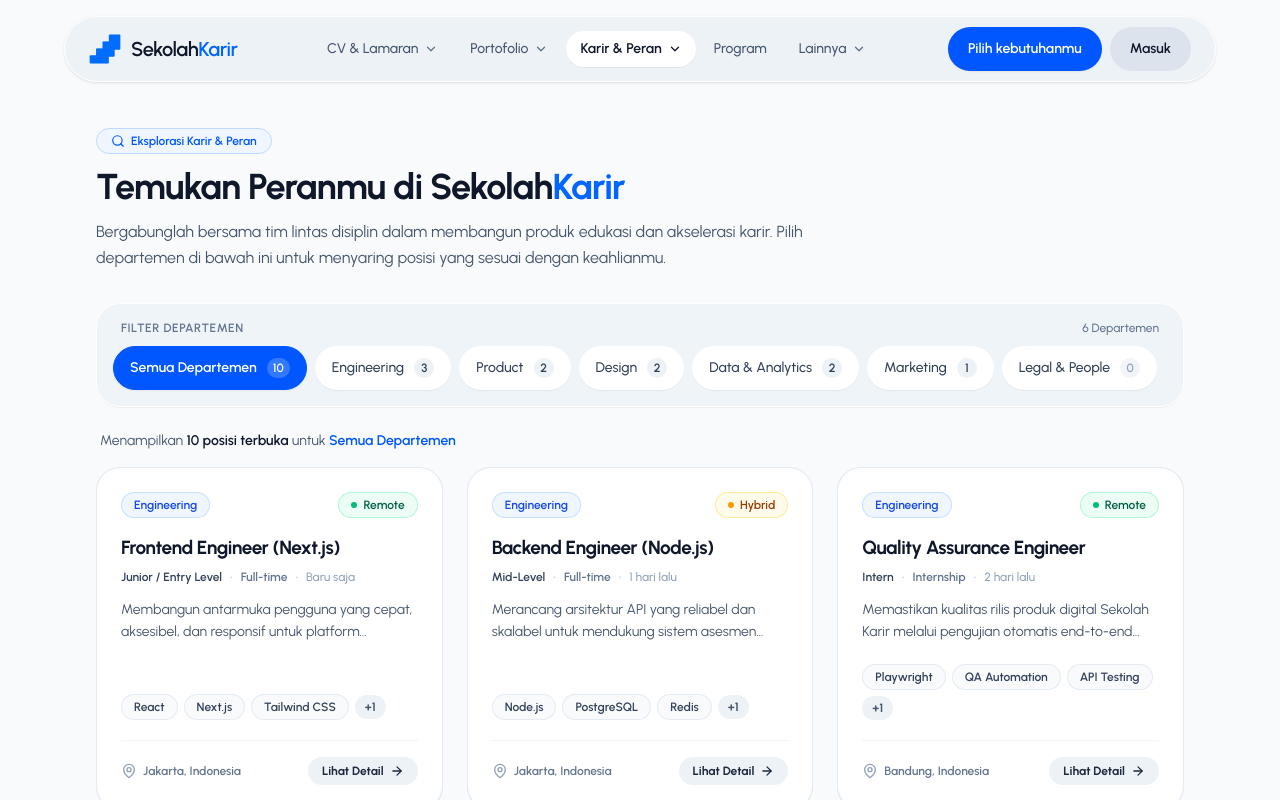
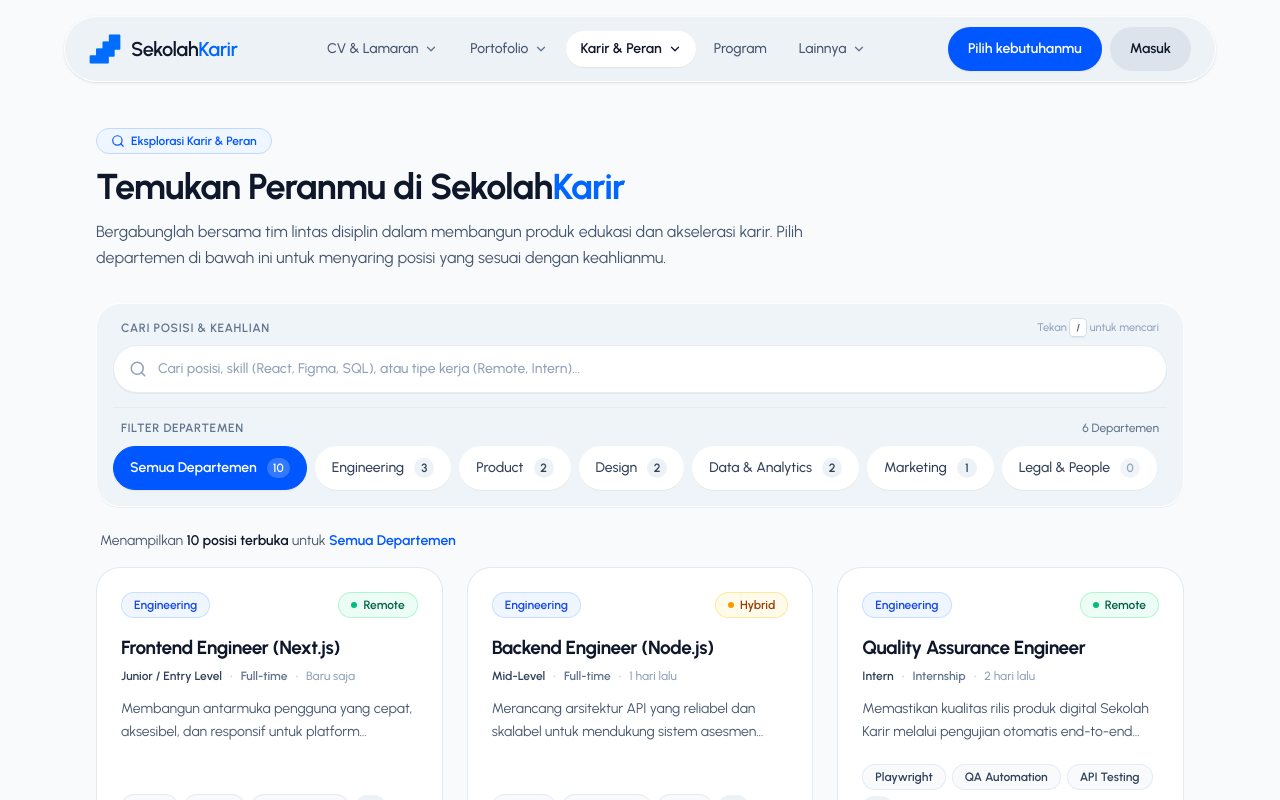
Before and after one commit to aryomcz/AryoRistiawanMachfudz_FrontEndEngineer_SKBatch2, a Next.js app: page / in a window 1280 px wide. Shown: the top 800 px of the page. Built offline with nearby package versions, Linux system fonts and the light colour scheme.

Commit message:
feat(search): add search in the role filter

```diff
--- a/src/app/loading.jsx
+++ b/src/app/loading.jsx
@@ -5,6 +5,11 @@ export function RoleExplorerFallback() {
   return (
     <div aria-busy="true" aria-label="Memuat penjelajah posisi karir">
       <div className="rounded-2xl border border-slate-200/90 bg-white p-3 sm:rounded-3xl sm:p-4">
+        <div className="mb-3.5">
+          <Skeleton className="mb-2 h-4 w-40" />
+          <Skeleton className="h-11 w-full rounded-full sm:h-12" />
+        </div>
+        <div className="border-t border-slate-100 pt-3">
           <Skeleton className="mb-2.5 h-4 w-32" />
           <div className="flex flex-wrap items-center gap-2">
             {Array.from({ length: 7 }).map((_, idx) => (
@@ -13,6 +18,7 @@ export function RoleExplorerFallback() {
                 className="h-10 w-28 rounded-full sm:h-11 sm:w-32"
               />
             ))}
+          </div>
         </div>
       </div>
 
--- a/src/components/features/role-explorer/department-filter.jsx
+++ b/src/components/features/role-explorer/department-filter.jsx
@@ -1,3 +1,7 @@
+"use client";
+
+import { useRef, useEffect } from "react";
+import { Search, X } from "lucide-react";
 import { cn } from "@/lib/utils";
 
 export function DepartmentFilter({
@@ -5,11 +9,108 @@ export function DepartmentFilter({
   activeDepartment,
   departmentCounts,
   onSelectDepartment,
+  searchQuery = "",
+  onSearchChange,
+  onClearSearch,
 }) {
+  const searchInputRef = useRef(null);
+  const hasSearchQuery = searchQuery.trim().length > 0;
+
+  // Global "/" shortcut to focus search bar quickly on desktop
+  useEffect(() => {
+    const handleKeyDown = (event) => {
+      if (
+        event.key === "/" &&
+        document.activeElement?.tagName !== "INPUT" &&
+        document.activeElement?.tagName !== "TEXTAREA" &&
+        !event.metaKey &&
+        !event.ctrlKey &&
+        !event.altKey
+      ) {
+        event.preventDefault();
+        searchInputRef.current?.focus();
+      }
+    };
+
+    window.addEventListener("keydown", handleKeyDown);
+    return () => window.removeEventListener("keydown", handleKeyDown);
+  }, []);
+
+  const handleClear = () => {
+    onClearSearch?.();
+    searchInputRef.current?.focus();
+  };
+
   return (
+    <div
+      role="search"
+      aria-label="Pencarian dan filter posisi karir"
+      className="w-full max-w-full overflow-hidden rounded-2xl border border-white/90 bg-[#EDF2F7]/85 p-3 shadow-2xs backdrop-blur-xs sm:rounded-3xl sm:p-4"
+    >
+      {/* Search Bar Section */}
+      <div className="mb-3.5">
+        <div className="mb-2 flex items-center justify-between gap-2 px-1 sm:px-2">
+          <label
+            htmlFor="role-search-input"
+            className="text-[11px] font-semibold uppercase tracking-wider text-slate-500 sm:text-xs"
+          >
+            Cari Posisi &amp; Keahlian
+          </label>
+          <span className="hidden text-[11px] font-medium text-slate-400 sm:inline">
+            Tekan{" "}
+            <kbd className="rounded border border-slate-300/80 bg-white px-1.5 py-0.5 font-sans text-[10px] font-semibold text-slate-600 shadow-2xs">
+              /
+            </kbd>{" "}
+            untuk mencari
+          </span>
+        </div>
+
+        <div className="group/search relative flex items-center">
+          <Search
+            aria-hidden="true"
+            className="pointer-events-none absolute left-3.5 h-4 w-4 shrink-0 text-slate-400 transition-colors duration-150 group-focus-within/search:text-[#0057FF] sm:left-4 sm:h-4.5 sm:w-4.5"
+          />
+
+          <input
+            ref={searchInputRef}
+            id="role-search-input"
+            type="search"
+            value={searchQuery}
+            onChange={(e) => onSearchChange?.(e.target.value)}
+            onKeyDown={(e) => {
+              if (e.key === "Escape") {
+                if (hasSearchQuery) {
+                  e.preventDefault();
+                  handleClear();
+                } else {
+                  searchInputRef.current?.blur();
+                }
+              }
+            }}
+            placeholder="Cari posisi, skill (React, Figma, SQL), atau tipe kerja (Remote, Intern)..."
+            autoComplete="off"
+            spellCheck="false"
+            className="min-h-11 w-full rounded-full border border-slate-200/80 bg-white py-2.5 pr-20 pl-10 text-xs font-medium text-slate-900 shadow-2xs transition-all duration-150 placeholder:text-slate-400 hover:border-blue-200 focus:border-[#0057FF] focus:outline-none focus:ring-2 focus:ring-[#0057FF]/20 sm:min-h-12 sm:pr-24 sm:pl-11 sm:text-sm [&::-webkit-search-cancel-button]:hidden [&::-webkit-search-decoration]:hidden"
+          />
+
+          {hasSearchQuery && (
+            <button
+              type="button"
+              onClick={handleClear}
+              aria-label="Hapus kata kunci pencarian"
+              className="absolute right-2 inline-flex min-h-8 cursor-pointer items-center gap-1 rounded-full bg-slate-100 px-2.5 py-1 text-[11px] font-semibold text-slate-600 transition-colors hover:bg-blue-50 hover:text-[#0057FF] focus-visible:outline-none focus-visible:ring-2 focus-visible:ring-[#0057FF] sm:right-2.5 sm:text-xs"
+            >
+              <X aria-hidden="true" className="h-3.5 w-3.5" />
+              <span>Hapus</span>
+            </button>
+          )}
+        </div>
+      </div>
+
+      {/* Department Pills Navigation */}
       <nav
         aria-label="Filter berdasarkan departemen"
-      className="w-full max-w-full overflow-hidden rounded-2xl border border-white/90 bg-[#EDF2F7]/85 p-3 shadow-2xs backdrop-blur-xs sm:rounded-3xl sm:p-4"
+        className="border-t border-slate-200/80 pt-3"
       >
         <div className="mb-2.5 flex items-center justify-between gap-2 px-1 sm:px-2">
           <span className="text-[11px] font-semibold uppercase tracking-wider text-slate-500 sm:text-xs">
@@ -59,5 +160,6 @@ export function DepartmentFilter({
           })}
         </div>
       </nav>
+    </div>
   );
 }
--- a/src/components/features/role-explorer/role-explorer.jsx
+++ b/src/components/features/role-explorer/role-explorer.jsx
@@ -9,6 +9,9 @@ export function RoleExplorer() {
   const {
     activeDepartment,
     activeDepartmentLabel,
+    searchQuery,
+    setSearchQuery,
+    clearSearch,
     setDepartment,
     resetFilter,
     filteredRoles,
@@ -23,6 +26,9 @@ export function RoleExplorer() {
         activeDepartment={activeDepartment}
         departmentCounts={departmentCounts}
         onSelectDepartment={setDepartment}
+        searchQuery={searchQuery}
+        onSearchChange={setSearchQuery}
+        onClearSearch={clearSearch}
       />
 
       <RoleGrid
@@ -30,7 +36,9 @@ export function RoleExplorer() {
         isLoading={isLoading}
         activeDepartment={activeDepartment}
         activeDepartmentLabel={activeDepartmentLabel}
+        searchQuery={searchQuery}
         onResetFilter={resetFilter}
+        onClearSearch={clearSearch}
       />
     </div>
   );
--- a/src/components/features/role-explorer/role-grid.jsx
+++ b/src/components/features/role-explorer/role-grid.jsx
@@ -11,9 +11,13 @@ export function RoleGrid({
   isLoading,
   activeDepartment,
   activeDepartmentLabel,
+  searchQuery = "",
   onResetFilter,
+  onClearSearch,
 }) {
-  const isFiltered = activeDepartment !== DEFAULT_DEPARTMENT;
+  const trimmedSearch = searchQuery.trim();
+  const isFiltered =
+    activeDepartment !== DEFAULT_DEPARTMENT || trimmedSearch.length > 0;
 
   return (
     <section aria-labelledby="role-grid-heading" className="mt-6">
@@ -50,6 +54,15 @@ export function RoleGrid({
               <strong className="font-semibold text-[#0057FF]">
                 {activeDepartmentLabel}
               </strong>
+              {trimmedSearch && (
+                <>
+                  {" "}
+                  dengan kata kunci{" "}
+                  <strong className="font-semibold text-slate-900">
+                    &ldquo;{trimmedSearch}&rdquo;
+                  </strong>
+                </>
+              )}
             </span>
           )}
         </div>
@@ -88,7 +101,10 @@ export function RoleGrid({
       ) : roles.length === 0 ? (
         <EmptyState
           departmentLabel={activeDepartmentLabel}
+          activeDepartment={activeDepartment}
+          searchQuery={trimmedSearch}
           onReset={onResetFilter}
+          onClearSearch={onClearSearch}
         />
       ) : (
         <div className="grid grid-cols-1 gap-6 md:grid-cols-2 lg:grid-cols-3">
--- a/src/components/shared/empty-state.jsx
+++ b/src/components/shared/empty-state.jsx
@@ -1,9 +1,19 @@
+import { DEFAULT_DEPARTMENT } from "@/lib/constants";
 import { Button } from "@/components/ui/button";
 
-export function EmptyState({ departmentLabel, onReset }) {
+export function EmptyState({
+  departmentLabel,
+  activeDepartment = DEFAULT_DEPARTMENT,
+  searchQuery = "",
+  onReset,
+  onClearSearch,
+}) {
+  const hasSearch = searchQuery.trim().length > 0;
+  const isSpecificDept = activeDepartment !== DEFAULT_DEPARTMENT;
+
   return (
     <div className="rounded-2xl border-2 border-dashed border-slate-200 bg-white px-6 py-12 text-center sm:px-10 sm:py-16">
-      <div className="mx-auto flex h-14 w-14 items-center justify-center rounded-2xl bg-blue-50 text-[#0057FF] border border-blue-100">
+      <div className="mx-auto flex h-14 w-14 items-center justify-center rounded-2xl border border-blue-100 bg-blue-50 text-[#0057FF]">
         <svg
           aria-hidden="true"
           className="h-7 w-7"
@@ -21,17 +31,51 @@ export function EmptyState({ departmentLabel, onReset }) {
       </div>
 
       <h3 className="mt-5 font-heading text-lg font-semibold text-slate-900 sm:text-xl">
-        Belum ada posisi terbuka di departemen {departmentLabel}
+        {hasSearch
+          ? isSpecificDept
+            ? `Tidak ada hasil "${searchQuery}" di ${departmentLabel}`
+            : `Tidak ditemukan posisi untuk "${searchQuery}"`
+          : `Belum ada posisi terbuka di departemen ${departmentLabel}`}
       </h3>
 
       <p className="mx-auto mt-2 max-w-md text-sm leading-relaxed text-slate-600">
-        Saat ini seluruh kebutuhan talenta untuk departemen{" "}
-        <span className="font-medium text-slate-800">{departmentLabel}</span>{" "}
-        telah terpenuhi. Silakan jelajahi peluang karir lain yang masih tersedia
-        di departemen lainnya.
+        {hasSearch ? (
+          <>
+            Kami tidak menemukan posisi, keahlian, atau tipe kerja yang cocok
+            dengan kata kunci{" "}
+            <span className="font-semibold text-slate-800">
+              &ldquo;{searchQuery}&rdquo;
+            </span>
+            {isSpecificDept ? (
+              <>
+                {" "}
+                pada departemen{" "}
+                <span className="font-semibold text-slate-800">
+                  {departmentLabel}
+                </span>
+              </>
+            ) : null}
+            . Coba gunakan kata kunci lain atau tampilkan seluruh departemen.
+          </>
+        ) : (
+          <>
+            Saat ini seluruh kebutuhan talenta untuk departemen{" "}
+            <span className="font-medium text-slate-800">
+              {departmentLabel}
+            </span>{" "}
+            telah terpenuhi. Silakan jelajahi peluang karir lain yang masih
+            tersedia di departemen lainnya.
+          </>
+        )}
       </p>
 
-      <div className="mt-6 flex justify-center">
+      <div className="mt-6 flex flex-wrap items-center justify-center gap-3">
+        {hasSearch && isSpecificDept && onClearSearch && (
+          <Button variant="secondary" size="md" onClick={onClearSearch}>
+            Hapus Kata Kunci
+          </Button>
+        )}
+
         <Button variant="primary" size="md" onClick={onReset}>
           <svg
             aria-hidden="true"
@@ -46,7 +90,7 @@ export function EmptyState({ departmentLabel, onReset }) {
             <path d="M3 12a9 9 0 1 0 9-9 9.75 9.75 0 0 0-6.74 2.74L3 8" />
             <path d="M3 3v5h5" />
           </svg>
-          Tampilkan Semua Departemen
+          {hasSearch ? "Reset Pencarian & Filter" : "Tampilkan Semua Departemen"}
         </Button>
       </div>
     </div>
--- a/src/hooks/use-role-filter.js
+++ b/src/hooks/use-role-filter.js
@@ -23,6 +23,8 @@ export function useRoleFilter() {
     ? rawDeptParam
     : DEFAULT_DEPARTMENT;
 
+  const initialQueryParam = searchParams.get("q") || "";
+  const [searchQuery, setSearchQueryState] = useState(initialQueryParam);
   const [isLoading, setIsLoading] = useState(true);
 
   useEffect(() => {
@@ -33,12 +35,38 @@ export function useRoleFilter() {
     return () => clearTimeout(timer);
   }, [activeDepartment]);
 
+  // Debounce URL synchronization for search query so typing stays instant
+  useEffect(() => {
+    const currentUrlQuery = searchParams.get("q") || "";
+    const trimmedQuery = searchQuery.trim();
+
+    if (trimmedQuery === currentUrlQuery) return;
+
+    const timer = setTimeout(() => {
+      const params = new URLSearchParams(searchParams.toString());
+      if (trimmedQuery) {
+        params.set("q", trimmedQuery);
+      } else {
+        params.delete("q");
+      }
+
+      const queryString = params.toString();
+      const newUrl = queryString ? `${pathname}?${queryString}` : pathname;
+      router.replace(newUrl, { scroll: false });
+    }, 250);
+
+    return () => clearTimeout(timer);
+  }, [searchQuery, pathname, router, searchParams]);
+
   const filteredRoles = useMemo(
-    () => getRolesByDepartment(activeDepartment),
-    [activeDepartment]
+    () => getRolesByDepartment(activeDepartment, searchQuery),
+    [activeDepartment, searchQuery]
   );
 
-  const departmentCounts = useMemo(() => getDepartmentCounts(), []);
+  const departmentCounts = useMemo(
+    () => getDepartmentCounts(searchQuery),
+    [searchQuery]
+  );
 
   const activeDepartmentObj = useMemo(
     () =>
@@ -59,21 +87,55 @@ export function useRoleFilter() {
         params.set("dept", newDeptId);
       }
 
+      const trimmedQuery = searchQuery.trim();
+      if (trimmedQuery) {
+        params.set("q", trimmedQuery);
+      } else {
+        params.delete("q");
+      }
+
       const queryString = params.toString();
       const newUrl = queryString ? `${pathname}?${queryString}` : pathname;
 
       router.replace(newUrl, { scroll: false });
     },
-    [activeDepartment, pathname, router, searchParams]
+    [activeDepartment, pathname, router, searchParams, searchQuery]
   );
 
+  const setSearchQuery = useCallback((value) => {
+    setSearchQueryState(value);
+  }, []);
+
+  const clearSearch = useCallback(() => {
+    setSearchQueryState("");
+    const params = new URLSearchParams(searchParams.toString());
+    params.delete("q");
+    const queryString = params.toString();
+    const newUrl = queryString ? `${pathname}?${queryString}` : pathname;
+    router.replace(newUrl, { scroll: false });
+  }, [pathname, router, searchParams]);
+
   const resetFilter = useCallback(() => {
-    setDepartment(DEFAULT_DEPARTMENT);
-  }, [setDepartment]);
+    if (activeDepartment !== DEFAULT_DEPARTMENT) {
+      setIsLoading(true);
+    }
+    setSearchQueryState("");
+
+    const params = new URLSearchParams(searchParams.toString());
+    params.delete("dept");
+    params.delete("q");
+
+    const queryString = params.toString();
+    const newUrl = queryString ? `${pathname}?${queryString}` : pathname;
+    router.replace(newUrl, { scroll: false });
+  }, [activeDepartment, pathname, router, searchParams]);
 
   return {
     activeDepartment,
     activeDepartmentLabel: activeDepartmentObj.label,
+    searchQuery,
+    setSearchQuery,
+    clearSearch,
     setDepartment,
     resetFilter,
     filteredRoles,
--- a/src/services/role.service.js
+++ b/src/services/role.service.js
@@ -44,25 +44,63 @@ export function getRelatedRoles(currentRoleId, departmentId, limit = 2) {
 }
 
 /**
- * Filter roles by department ID.
- * Returns all roles when departmentId is "all" or falsy.
+ * Check whether a role matches a search query across key fields.
+ * Supports multi-word queries where every token must match at least one field.
+ * @param {Object} role
+ * @param {string} searchQuery
+ * @returns {boolean}
+ */
+export function matchesRoleSearch(role, searchQuery) {
+  const normalizedQuery = searchQuery?.trim().toLowerCase() || "";
+  if (!normalizedQuery) return true;
+
+  const tokens = normalizedQuery.split(/\s+/).filter(Boolean);
+  if (tokens.length === 0) return true;
+
+  const searchableText = [
+    role.title,
+    role.departmentLabel,
+    role.summary,
+    role.workType,
+    role.employmentType,
+    role.level,
+    role.location,
+    ...(Array.isArray(role.skills) ? role.skills : []),
+  ]
+    .filter(Boolean)
+    .join(" ")
+    .toLowerCase();
+
+  return tokens.every((token) => searchableText.includes(token));
+}
+
+/**
+ * Filter roles by department ID and optional search query.
+ * Returns all matching roles when departmentId is "all" or falsy.
  * @param {string} departmentId
+ * @param {string} [searchQuery=""]
  * @returns {Array}
  */
-export function getRolesByDepartment(departmentId) {
-  if (!departmentId || departmentId === DEFAULT_DEPARTMENT) {
-    return rolesData;
-  }
-  return rolesData.filter((role) => role.department === departmentId);
+export function getRolesByDepartment(departmentId, searchQuery = "") {
+  return rolesData.filter((role) => {
+    const matchesDept =
+      !departmentId ||
+      departmentId === DEFAULT_DEPARTMENT ||
+      role.department === departmentId;
+
+    return matchesDept && matchesRoleSearch(role, searchQuery);
+  });
 }
 
 /**
  * Compute total role count per department ID, including "all" and zero-count departments.
+ * Respects active search query so department badges reflect matching roles.
+ * @param {string} [searchQuery=""]
  * @returns {Record<string, number>}
  */
-export function getDepartmentCounts() {
+export function getDepartmentCounts(searchQuery = "") {
   const counts = {
-    [DEFAULT_DEPARTMENT]: rolesData.length,
+    [DEFAULT_DEPARTMENT]: 0,
   };
 
   for (const dept of DEPARTMENTS) {
@@ -72,6 +110,9 @@ export function getDepartmentCounts() {
   }
 
   for (const role of rolesData) {
+    if (!matchesRoleSearch(role, searchQuery)) continue;
+
+    counts[DEFAULT_DEPARTMENT] += 1;
     if (counts[role.department] !== undefined) {
       counts[role.department] += 1;
     }
```
Lines whose indentation alone changed are shown as unchanged.
